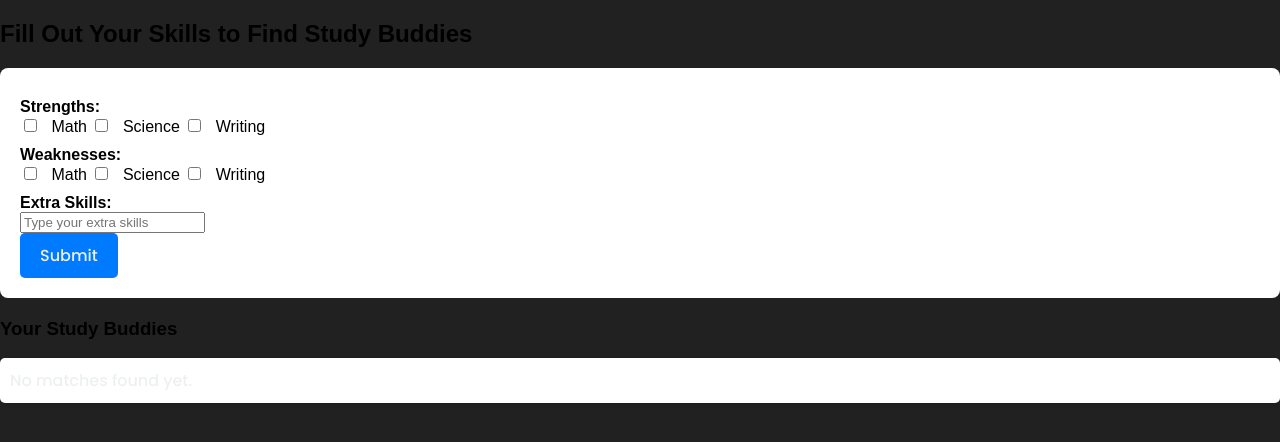
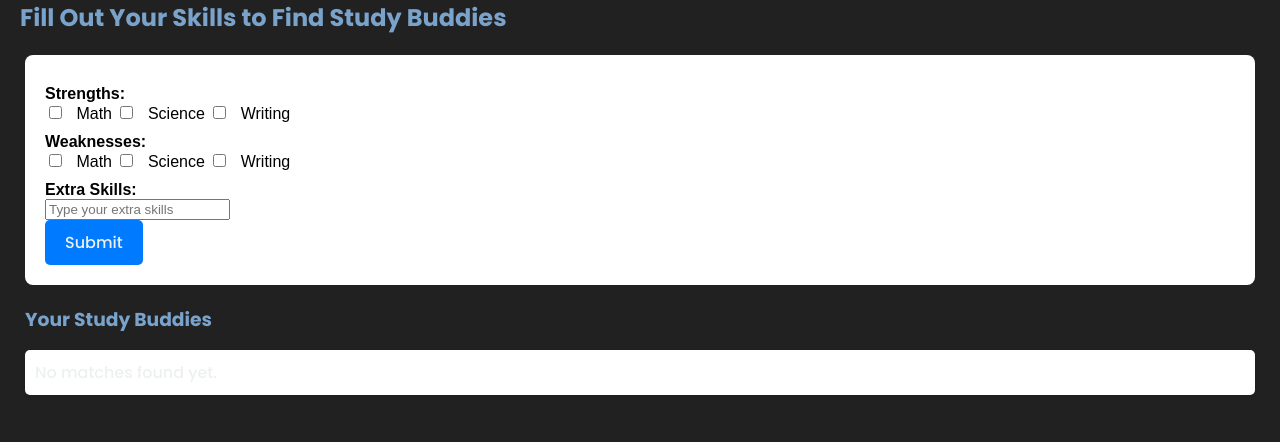
Before and after one commit to soohong-26/EduBuddy, a PHP site: page /study_buddies.php in a window 1280 px wide. Shown: the part 170-612 px from the top of the page. Run offline with PHP 8.4, Linux system fonts and the light colour scheme; the visitor is signed in with stand-in values (Sample User, id 1); data that the repository does not hold is empty.

Commit message:
UI adjustments

```diff
--- a/study_buddies.php
+++ b/study_buddies.php
@@ -77,19 +77,32 @@ if ($_SERVER['REQUEST_METHOD'] == 'POST') {
             margin: 20px;
             padding: 20px;
         }
-        form {
+
+        /* Title Header */
+        .title-page {
+            color: #7AA3CC;
+            font-family: "Poppins", sans-serif;
+            margin: 0 0 20px 20px;
+        }
+
+        /* Form Submission */
+        .skills-form {
             background: white;
             padding: 20px;
             border-radius: 8px;
+            margin: 0 25px 10px 25px;
         }
+
         label {
             margin-top: 10px;
             display: block;
             font-weight: bold;
         }
+
         input[type="checkbox"], input[type="text"] {
             margin-right: 10px;
         }
+
         button {
             padding: 10px 20px;
             background-color: #007BFF;
@@ -98,16 +111,27 @@ if ($_SERVER['REQUEST_METHOD'] == 'POST') {
             border-radius: 5px;
             cursor: pointer;
         }
+
         button:hover {
             background-color: #0056b3;
         }
+
+        /* Output Buddies */
+        .sub-title-page {
+            color: #7AA3CC;
+            font-family: "Poppins", sans-serif;
+            margin: 0 0 10px 0;
+        }
+
         .buddies-list {
-            margin-top: 20px;
+            margin: 20px 25px 10px 25px;
         }
+
         .buddies-list ul {
             list-style-type: none;
             padding: 0;
         }
+
         .buddies-list li {
             background: #fff;
             padding: 10px;
@@ -122,8 +146,8 @@ if ($_SERVER['REQUEST_METHOD'] == 'POST') {
 <!-- Navigation Bar -->
 <?php require 'header.php';?>
 
-<h2>Fill Out Your Skills to Find Study Buddies</h2>
-<form action="" method="POST">
+<h2 class="title-page">Fill Out Your Skills to Find Study Buddies</h2>
+<form action="" class="skills-form" method="POST">
     <div>
         <label>Strengths:</label>
         <div>
@@ -148,7 +172,7 @@ if ($_SERVER['REQUEST_METHOD'] == 'POST') {
 </form>
 
 <div class="buddies-list">
-    <h3>Your Study Buddies</h3>
+    <h3 class="sub-title-page">Your Study Buddies</h3>
     <ul>
         <?php if (!empty($matches)) : ?>
             <?php foreach ($matches as $match) : ?>
```
Also changed, not shown: README.md.
